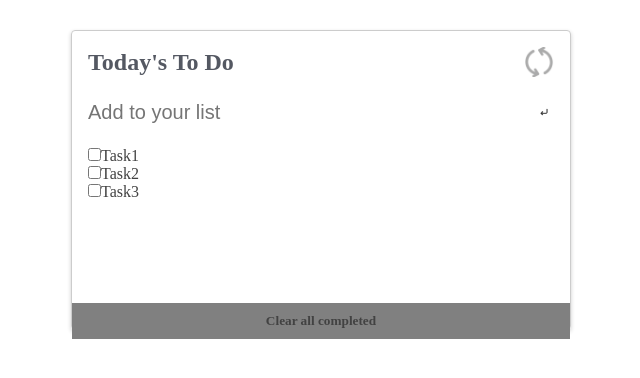
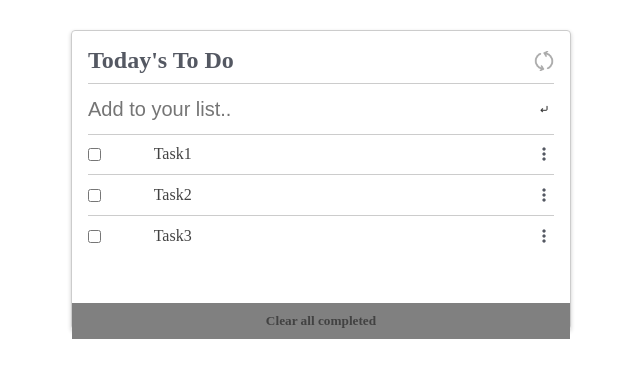
Before and after one commit to RileyManda/todo-list, a website built with webpack: page src/index.html in a window 1280 px wide. Shown: the whole page, without its empty margins (319-959 px from the left). Built offline with nearby package versions, Linux system fonts and the light colour scheme.

Commit message:
Adjusted text item margins

```diff
--- a/src/index.css
+++ b/src/index.css
@@ -28,9 +28,11 @@
 
 /* card header */
 .card-header {
+  position: relative;
   display: flex;
   align-items: center;
   margin-bottom: 10px;
+  width: 100%;
   color: #545862;
 }
 
@@ -38,13 +40,23 @@
   margin-right: 10px;
 }
 
+.card-header::after {
+  content: '';
+  position: absolute;
+  left: 0;
+  width: 100%;
+  height: 1px;
+  background-color: #ccc;
+  bottom: -10px;
+}
+
 .header-icons {
   margin-left: auto;
 }
 
 .refresh-icon {
-  width: 30px;
-  height: 30px;
+  width: 20px;
+  height: 20px;
   right: 0;
 }
 
@@ -63,14 +75,26 @@
   align-items: center;
   border: none;
   outline: none;
+  position: relative;
 }
 
 .add-item input {
-  width: 90%;
+  width: 100%;
   border: none;
   outline: none;
   line-height: 50px;
   font-size: 20px;
+}
+
+.add-item::after {
+  content: '';
+  position: absolute;
+  bottom: -1px;
+  left: 0;
+  width: 100%;
+  height: 1px;
+  background-color: #ccc;
+  z-index: -1;
 }
 
 .backspace-icon {
@@ -78,16 +102,50 @@
   margin-left: 10px;
 }
 
+.add-item .backspace-icon {
+  width: 20px;
+  margin-left: 10px;
+  position: relative;
+  z-index: 1;
+}
+
 /* Input field END   */
 
 /* list items  */
 .list-items {
+  display: flex;
   cursor: pointer;
   color: #424242;
-  display: flex;
   flex-direction: column;
   justify-content: flex-start;
   list-style: none;
+  padding-left: 0;
+}
+
+.list-items li {
+  display: flex;
+  align-items: center;
+  justify-content: space-between;
+}
+
+.list-items li:not(:last-child) {
+  border-bottom: 1px solid #ccc;
+  margin-bottom: 10px;
+  padding-bottom: 10px;
+  width: 100%;
+}
+
+.list-items li .more-icon {
+  width: 20px;
+  margin-left: 10px;
+}
+
+.list-items li .checkbox {
+  margin-right: 10px;
+}
+
+.list-items li label {
+  margin-right: 60%;
 }
 
 /* list items  END */
--- a/src/index.html
+++ b/src/index.html
@@ -18,16 +18,15 @@
             </div>
 
             <div class="add-item">
-                <input type="text" placeholder="Add to your list">
+                <input type="text" placeholder="Add to your list..">
                 <div id="backspace-icon" class="backspace-icon"></div>
             </div>
             <div class="card-body">
-                <div class="more-icon"></div>
+                <div class="more-icon" id="more-icon"></div>
                 <ul id="todo-list" class="list-items"></ul>
             </div>
             <div class="clear-completed" id="clear">
                 <h5>Clear all completed</h5>
-
             </div>
         </div>
     </div>
--- a/src/index.js
+++ b/src/index.js
@@ -1,5 +1,6 @@
 import refreshIcon from './assets/refresh-icon.png';
 import backspaceIcon from './assets/back-space-icon.png';
+import moreIcon from './assets/more-vert.png';
 import './index.css';
 // array of todo items
 
@@ -33,8 +34,14 @@ const iterateTodoItems = () => {
     // label.textContent = `${todoItem.index}: ${todoItem.description}`;
     label.textContent = todoItem.description;
 
+    const moreIconElement = document.createElement('img');
+    moreIconElement.src = moreIcon;
+    moreIconElement.alt = 'More Icon';
+    moreIconElement.classList.add('more-icon');
+
     listItem.appendChild(checkbox);
     listItem.appendChild(label);
+    listItem.appendChild(moreIconElement);
     todoList.appendChild(listItem);
   });
 };
```
Also changed, not shown: src/assets/more-vert.png (added).
